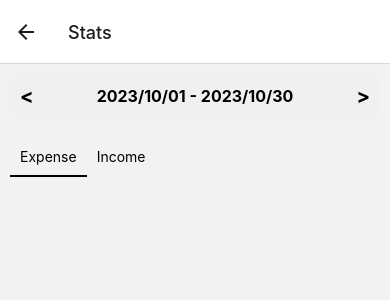
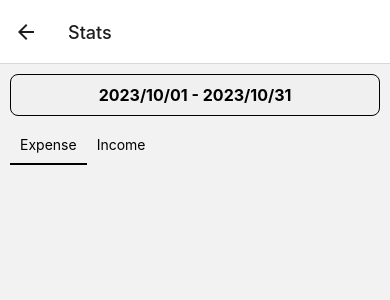
Before and after one commit to Maplestudent/ExpenseTracker, a React Native app: screen /Stats in a window 390 px wide. Shown: the top 300 px of the page. Built offline with nearby package versions, Linux system fonts and the light colour scheme.

Commit message:
datepickerdone

```diff
--- a/package.json
+++ b/package.json
@@ -17,6 +17,7 @@
     "@react-navigation/stack": "^6.3.20",
     "react": "18.2.0",
     "react-native": "0.72.7",
+    "react-native-datepicker": "^1.7.2",
     "react-native-gesture-handler": "^2.14.0",
     "react-native-safe-area-context": "^4.7.4",
     "react-native-screens": "^3.27.0",
--- a/src/screens/AddExpenseScreen.jsx
+++ b/src/screens/AddExpenseScreen.jsx
@@ -13,6 +13,7 @@ const expenseCategories = [
   { label: 'Utilities', value: 'Utilities' },
   { label: 'Entertainment', value: 'Entertainment' },
   { label: 'Healthcare', value: 'Healthcare' },
+  { label: 'Others', value: 'Others' },
 ];
 
 const incomeCategories = [
--- a/src/screens/StatsScreen.jsx
+++ b/src/screens/StatsScreen.jsx
@@ -1,72 +1,60 @@
+import DateTimePicker from '@react-native-community/datetimepicker'; // Import the DateTimePicker component
 import React, { useContext, useState } from 'react';
-import { ScrollView, StyleSheet, Text, TouchableHighlight, TouchableOpacity, View } from 'react-native';
+import { ScrollView, StyleSheet, Text, TouchableOpacity, View } from 'react-native';
 import { StorageContext } from '../components/Storage'; // Import the StorageContext
 import TransactionType from '../components/TransactionType';
 
 function StatsScreen() {
     const [type, setType] = useState('Expense');
-    const [startDate, setStartDate] = useState('2023/10/01');
-    const [endDate, setEndDate] = useState('2023/10/30');
+    const [selectedDate, setSelectedDate] = useState(new Date('2023-10-01')); // Use a JavaScript Date object
     const { expenses, deleteExpense } = useContext(StorageContext); // Use the deleteExpense function from the context
     const handleDelete = (id) => {
         deleteExpense(id);
     };
 
+    // Calculate the start and end dates based on selectedDate
+    const startOfMonth = new Date(selectedDate.getFullYear(), selectedDate.getMonth(), 1);
+    const endOfMonth = new Date(selectedDate.getFullYear(), selectedDate.getMonth() + 1, 0);
+    const formattedStartDate = `${startOfMonth.getFullYear()}/${(startOfMonth.getMonth() + 1).toString().padStart(2, '0')}/01`;
+    const formattedEndDate = `${endOfMonth.getFullYear()}/${(endOfMonth.getMonth() + 1).toString().padStart(2, '0')}/${endOfMonth.getDate()}`;
 
-    // Convert the date string back to a Date object
-    const filteredTransactions = expenses.filter(transaction => transaction.type === type);
+    // Filter transactions based on the selected date
+    const filteredTransactions = expenses.filter((transaction) => {
+        const transactionDate = new Date(transaction.date);
+        return (
+            transaction.type === type &&
+            transactionDate >= startOfMonth &&
+            transactionDate <= endOfMonth
+        );
+    });
 
+    const [showDatePicker, setShowDatePicker] = useState(false);
 
-
-    const handlePreviousMonth = () => {
-        const [year, month, day] = startDate.split('/');
-        const currentMonth = parseInt(month);
-        let newYear = parseInt(year);
-        let newMonth = currentMonth - 1;
-
-        if (newMonth === 0) {
-            newMonth = 12;
-            newYear--;
-        }
-
-        const previousStartDate = `${newYear}/${newMonth.toString().padStart(2, '0')}/01`;
-        setStartDate(previousStartDate);
-
-        const daysInPreviousMonth = new Date(newYear, newMonth, 0).getDate();
-        const previousEndDate = `${newYear}/${newMonth.toString().padStart(2, '0')}/${daysInPreviousMonth}`;
-        setEndDate(previousEndDate);
-    };
-
-    const handleNextMonth = () => {
-        const [year, month, day] = startDate.split('/');
-        const currentMonth = parseInt(month);
-        let newYear = parseInt(year);
-        let newMonth = currentMonth + 1;
-
-        if (newMonth === 13) {
-            newMonth = 1; // Set to January
-            newYear++;
-        }
-
-        const nextStartDate = `${newYear}/${newMonth.toString().padStart(2, '0')}/01`;
-        setStartDate(nextStartDate);
-
-        const daysInNextMonth = new Date(newYear, newMonth, 0).getDate();
-        const nextEndDate = `${newYear}/${newMonth.toString().padStart(2, '0')}/${daysInNextMonth}`;
-        setEndDate(nextEndDate);
+    const toggleDatePicker = () => {
+        setShowDatePicker(!showDatePicker);
     };
 
     return (
         <ScrollView style={styles.container}>
-            <View style={styles.datePeriodContainer}>
-                <TouchableHighlight onPress={handlePreviousMonth}>
-                    <Text style={styles.arrow}>{'<'}</Text>
-                </TouchableHighlight>
-                <Text style={styles.datePeriodText}>{startDate} - {endDate}</Text>
-                <TouchableHighlight onPress={handleNextMonth}>
-                    <Text style={styles.arrow}>{'>'}</Text>
-                </TouchableHighlight>
-            </View>
+            <TouchableOpacity style={styles.datePickerButton} onPress={toggleDatePicker}>
+                <Text style={styles.datePickerButtonText}>{formattedStartDate} - {formattedEndDate}</Text>
+            </TouchableOpacity>
+
+            {showDatePicker && (
+                <DateTimePicker
+                    value={selectedDate}
+                    mode="date"
+                    display="spinner"
+                    onChange={(event, date) => {
+                        if (date) {
+                            const selectedDate = date.toISOString().split('T')[0];
+                            setSelectedDate(new Date(selectedDate));
+                        }
+                        toggleDatePicker(); // Close the date picker
+                    }}
+                />
+            )}
+
             <TransactionType type={type} onSelect={setType} />
 
             {filteredTransactions.map((transaction) => (
@@ -85,27 +73,23 @@ function StatsScreen() {
     );
 }
 
-
 const styles = StyleSheet.create({
     container: {
         flex: 1,
         padding: 10,
     },
-    datePeriodContainer: {
-        flexDirection: 'row',
+    datePickerButton: {
         alignItems: 'center',
-        justifyContent: 'space-between',
+        marginBottom: 10,
         backgroundColor: '#f0f0f0',
         padding: 10,
         borderRadius: 8,
-        marginBottom: 20,
+        borderWidth: 1, // Add border width
+        borderColor: 'black', // Add border color
     },
-    datePeriodText: {
+
+    datePickerButtonText: {
         fontSize: 16,
-        fontWeight: 'bold',
-    },
-    arrow: {
-        fontSize: 20,
         fontWeight: 'bold',
     },
     expenseContainer: {
```
Also changed, not shown: 1 other file (tests, documents, lock files or other folders). Lines whose indentation alone changed are shown as unchanged.
